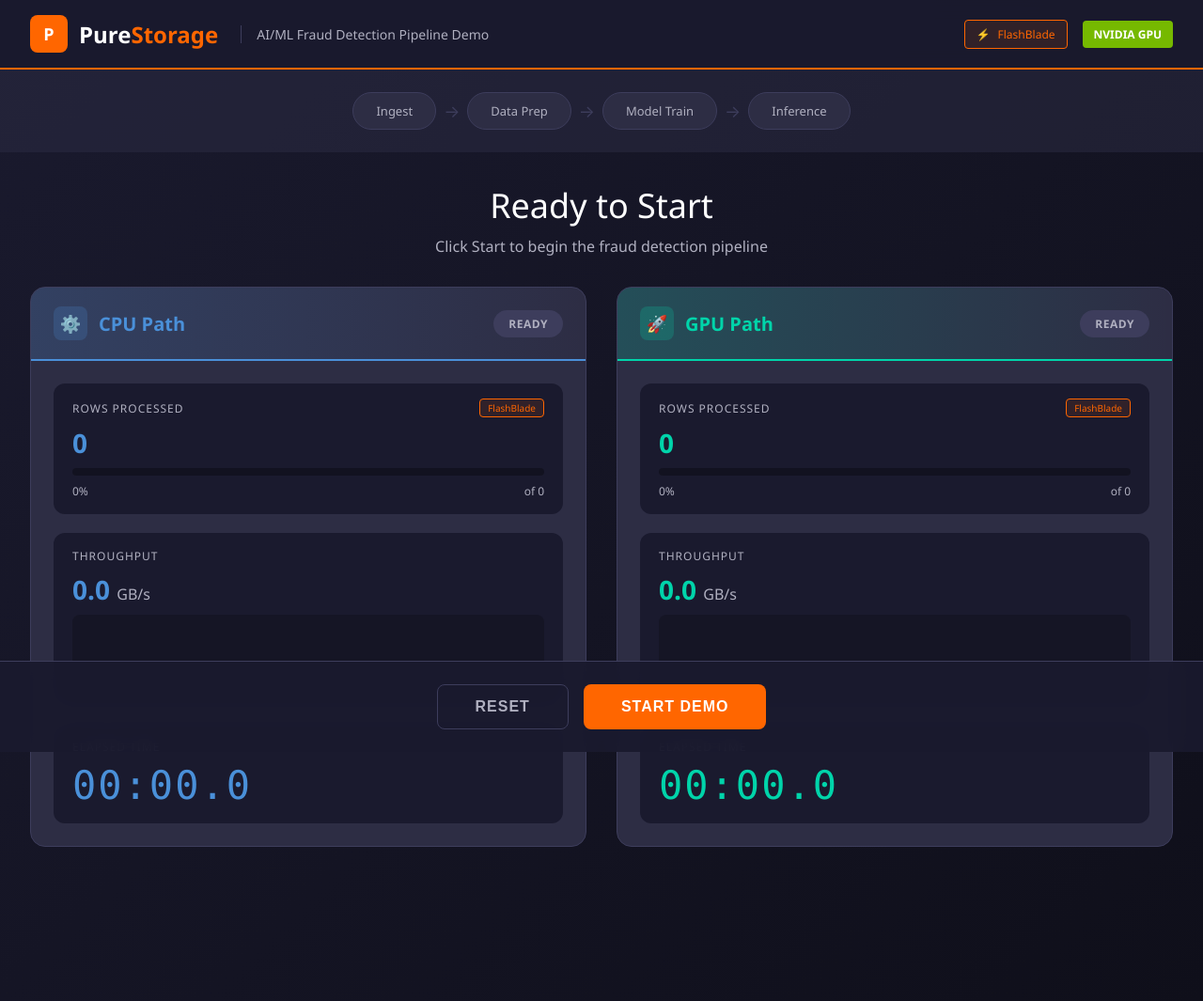
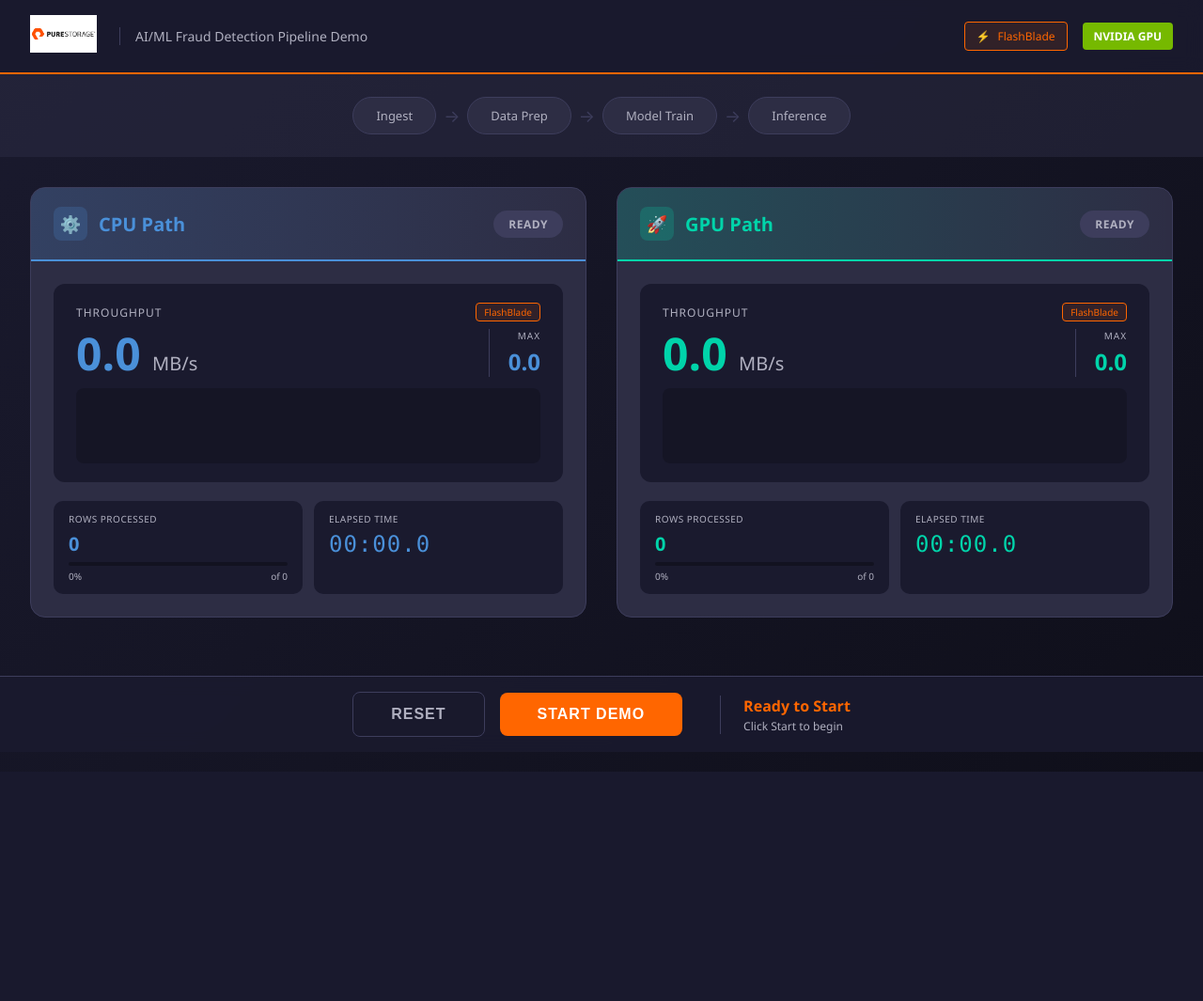
Before and after one commit to PureStorage-OpenConnect/fraud-detection-demo, a Flask app: page / in a window 1280 px wide. Shown: the whole page at 94% size. After the commit the page ends 821 px from the top, so only its background shows below. Run offline with Flask 3, Linux system fonts and the light colour scheme; data that the repository does not hold is empty; some libraries are stand-ins or nearby versions.

Commit message:
Dashboard layout improvements and throughput display enhancements
- Change throughput from GB/s to MB/s for better visibility
- Add max throughput tracking and display
- Reorganize layout: bigger throughput widget, smaller rows/time side by side
- Move stage info to control bar (remove "Stage N:" prefix)
- Add Pure Storage logo (hyperlinked to purestorage.com) and favicon
- Update worker.py to report throughput_mbps

Co-Authored-By: Claude Opus 4.5 <noreply@anthropic.com>

```diff
--- a/v2/dashboard/app.py
+++ b/v2/dashboard/app.py
@@ -46,7 +46,8 @@ class WorkerMetrics:
     rows_processed: int = 0
     total_rows: int = 0
     bytes_processed: int = 0
-    throughput_gbps: float = 0.0
+    throughput_mbps: float = 0.0
+    max_throughput_mbps: float = 0.0
     elapsed_seconds: float = 0.0
     is_complete: bool = False
     error: Optional[str] = None
@@ -100,13 +101,17 @@ class DemoState:
             worker_metrics.rows_processed = metrics.get('rows_processed', 0)
             worker_metrics.total_rows = metrics.get('total_rows', 0)
             worker_metrics.bytes_processed = metrics.get('bytes_processed', 0)
-            worker_metrics.throughput_gbps = metrics.get('throughput_gbps', 0.0)
+            worker_metrics.throughput_mbps = metrics.get('throughput_mbps', 0.0)
             worker_metrics.elapsed_seconds = metrics.get('elapsed_seconds', 0.0)
+
+            # Track max throughput
+            if worker_metrics.throughput_mbps > worker_metrics.max_throughput_mbps:
+                worker_metrics.max_throughput_mbps = worker_metrics.throughput_mbps
 
             # Add to history for chart
             worker_metrics.history.append({
                 'time': time.time(),
-                'throughput': metrics.get('throughput_gbps', 0.0)
+                'throughput': metrics.get('throughput_mbps', 0.0)
             })
             # Keep last 100 points
             if len(worker_metrics.history) > 100:
@@ -122,10 +127,14 @@ class DemoState:
             worker_metrics.rows_processed = metrics.get('rows_processed', 0)
             worker_metrics.total_rows = metrics.get('total_rows', 0)
             worker_metrics.bytes_processed = metrics.get('bytes_processed', 0)
-            worker_metrics.throughput_gbps = metrics.get('throughput_gbps', 0.0)
+            worker_metrics.throughput_mbps = metrics.get('throughput_mbps', 0.0)
             worker_metrics.elapsed_seconds = metrics.get('elapsed_seconds', 0.0)
             worker_metrics.is_complete = True
             worker_metrics.error = metrics.get('error')
+
+            # Track max throughput on completion too
+            if worker_metrics.throughput_mbps > worker_metrics.max_throughput_mbps:
+                worker_metrics.max_throughput_mbps = worker_metrics.throughput_mbps
 
             # Check if both workers complete
             if state.cpu.is_complete and state.gpu.is_complete:
@@ -142,7 +151,8 @@ class DemoState:
                         'rows_processed': state.cpu.rows_processed,
                         'total_rows': state.cpu.total_rows,
                         'bytes_processed': state.cpu.bytes_processed,
-                        'throughput_gbps': state.cpu.throughput_gbps,
+                        'throughput_mbps': state.cpu.throughput_mbps,
+                        'max_throughput_mbps': state.cpu.max_throughput_mbps,
                         'elapsed_seconds': state.cpu.elapsed_seconds,
                         'is_complete': state.cpu.is_complete,
                         'error': state.cpu.error,
@@ -152,7 +162,8 @@ class DemoState:
                         'rows_processed': state.gpu.rows_processed,
                         'total_rows': state.gpu.total_rows,
                         'bytes_processed': state.gpu.bytes_processed,
-                        'throughput_gbps': state.gpu.throughput_gbps,
+                        'throughput_mbps': state.gpu.throughput_mbps,
+                        'max_throughput_mbps': state.gpu.max_throughput_mbps,
                         'elapsed_seconds': state.gpu.elapsed_seconds,
                         'is_complete': state.gpu.is_complete,
                         'error': state.gpu.error,
@@ -192,8 +203,8 @@ class DemoState:
                         'cpu_time': cpu_time,
                         'gpu_time': gpu_time,
                         'speedup': round(speedup, 2),
-                        'cpu_throughput': state.cpu.throughput_gbps,
-                        'gpu_throughput': state.gpu.throughput_gbps
+                        'cpu_throughput': state.cpu.max_throughput_mbps,
+                        'gpu_throughput': state.gpu.max_throughput_mbps
                     }
 
                     summary['totals']['cpu_time'] += cpu_time
--- a/v2/dashboard/static/css/dashboard.css
+++ b/v2/dashboard/static/css/dashboard.css
@@ -51,6 +51,12 @@ body {
     display: flex;
     align-items: center;
     gap: 12px;
+}
+
+.pure-logo-img {
+    height: 40px;
+    width: auto;
+    object-fit: contain;
 }
 
 .pure-logo-icon {
@@ -327,6 +333,115 @@ body {
 .metric-value.cpu { color: var(--cpu-blue); }
 .metric-value.gpu { color: var(--gpu-green); }
 
+/* Large throughput value */
+.metric-value-large {
+    font-size: 48px;
+    font-weight: 700;
+    line-height: 1;
+}
+
+.metric-value-large .unit {
+    font-size: 20px;
+    font-weight: 400;
+    color: var(--text-secondary);
+}
+
+.metric-value-large.cpu { color: var(--cpu-blue); }
+.metric-value-large.gpu { color: var(--gpu-green); }
+
+/* Throughput card layout */
+.throughput-card {
+    padding: 20px 24px;
+}
+
+.throughput-row {
+    display: flex;
+    justify-content: space-between;
+    align-items: center;
+    margin-bottom: 12px;
+}
+
+.throughput-current {
+    flex: 1;
+}
+
+.throughput-max {
+    text-align: right;
+    padding-left: 20px;
+    border-left: 1px solid var(--pure-gray-light);
+}
+
+.max-label {
+    font-size: 10px;
+    color: var(--text-secondary);
+    text-transform: uppercase;
+    letter-spacing: 1px;
+    margin-bottom: 4px;
+}
+
+.max-value {
+    font-size: 24px;
+    font-weight: 600;
+}
+
+.max-value.cpu { color: var(--cpu-blue); }
+.max-value.gpu { color: var(--gpu-green); }
+
+/* Small metrics row (side by side) */
+.metrics-row {
+    display: grid;
+    grid-template-columns: 1fr 1fr;
+    gap: 12px;
+}
+
+.metric-card-small {
+    background: var(--pure-gray-dark);
+    border-radius: 10px;
+    padding: 12px 16px;
+}
+
+.metric-label-small {
+    font-size: 10px;
+    color: var(--text-secondary);
+    text-transform: uppercase;
+    letter-spacing: 0.5px;
+    margin-bottom: 6px;
+}
+
+.metric-value-small {
+    font-size: 20px;
+    font-weight: 600;
+    margin-bottom: 6px;
+}
+
+.metric-value-small.cpu { color: var(--cpu-blue); }
+.metric-value-small.gpu { color: var(--gpu-green); }
+
+.timer-display-small {
+    font-family: 'SF Mono', 'Consolas', monospace;
+    font-size: 24px;
+    font-weight: 400;
+    letter-spacing: 1px;
+}
+
+.timer-display-small.cpu { color: var(--cpu-blue); }
+.timer-display-small.gpu { color: var(--gpu-green); }
+
+.progress-bar-small {
+    height: 4px;
+    background: rgba(0, 0, 0, 0.3);
+    border-radius: 2px;
+    overflow: hidden;
+    margin-bottom: 4px;
+}
+
+.progress-text-small {
+    display: flex;
+    justify-content: space-between;
+    font-size: 10px;
+    color: var(--text-secondary);
+}
+
 /* Progress Bar */
 .progress-bar {
     height: 8px;
@@ -414,8 +529,9 @@ body {
 .control-bar {
     display: flex;
     justify-content: center;
+    align-items: center;
     gap: 16px;
-    padding: 24px 32px;
+    padding: 16px 32px;
     background: rgba(26, 26, 46, 0.95);
     border-top: 1px solid var(--pure-gray-light);
     position: fixed;
@@ -423,6 +539,26 @@ body {
     left: 0;
     right: 0;
     backdrop-filter: blur(10px);
+}
+
+.stage-info {
+    margin-left: 24px;
+    padding-left: 24px;
+    border-left: 1px solid var(--pure-gray-light);
+    display: flex;
+    flex-direction: column;
+    gap: 2px;
+}
+
+.stage-name-display {
+    font-size: 16px;
+    font-weight: 600;
+    color: var(--pure-orange);
+}
+
+.stage-desc-display {
+    font-size: 12px;
+    color: var(--text-secondary);
 }
 
 .btn {
--- a/v2/dashboard/static/js/dashboard.js
+++ b/v2/dashboard/static/js/dashboard.js
@@ -112,8 +112,11 @@ function updateWorkerMetrics(worker, metrics) {
     document.getElementById(`${prefix}-progress-pct`).textContent = `${pct.toFixed(0)}%`;
     document.getElementById(`${prefix}-total-rows`).textContent = `of ${formatNumber(metrics.total_rows)}`;
 
-    // Throughput
-    document.getElementById(`${prefix}-throughput`).textContent = metrics.throughput_gbps.toFixed(2);
+    // Throughput (now MB/s)
+    document.getElementById(`${prefix}-throughput`).textContent = metrics.throughput_mbps.toFixed(1);
+
+    // Max Throughput
+    document.getElementById(`${prefix}-max-throughput`).textContent = metrics.max_throughput_mbps.toFixed(1);
 
     // Timer
     document.getElementById(`${prefix}-timer`).textContent = formatTime(metrics.elapsed_seconds);
@@ -153,7 +156,7 @@ function updateInsight(cpuMetrics, gpuMetrics) {
         }
 
         // Update insight text based on throughput difference
-        const throughputRatio = gpuMetrics.throughput_gbps / Math.max(cpuMetrics.throughput_gbps, 0.1);
+        const throughputRatio = gpuMetrics.throughput_mbps / Math.max(cpuMetrics.throughput_mbps, 0.1);
         if (throughputRatio > 2) {
             document.getElementById('insight-text').textContent =
                 `GPU demanding ${throughputRatio.toFixed(1)}x higher throughput — FlashBlade delivering without bottleneck`;
@@ -178,10 +181,9 @@ function updateUI(state) {
     if (stageName && state.stages[stageName]) {
         const stageData = state.stages[stageName];
 
-        // Update title
-        document.getElementById('stage-title').innerHTML =
-            `Stage ${state.current_stage_idx + 1}: <span>${STAGE_NAMES[stageName]}</span>`;
-        document.getElementById('stage-subtitle').textContent = STAGE_SUBTITLES[stageName];
+        // Update stage info in control bar
+        document.getElementById('stage-name-display').textContent = STAGE_NAMES[stageName];
+        document.getElementById('stage-desc-display').textContent = STAGE_SUBTITLES[stageName];
 
         // Update worker metrics
         updateWorkerMetrics('cpu', stageData.cpu);
@@ -205,9 +207,8 @@ function updateUI(state) {
         }
     } else if (state.current_stage_idx < 0) {
         // Not started yet
-        document.getElementById('stage-title').textContent = 'Ready to Start';
-        document.getElementById('stage-subtitle').textContent =
-            'Click Start to begin the fraud detection pipeline';
+        document.getElementById('stage-name-display').textContent = 'Ready to Start';
+        document.getElementById('stage-desc-display').textContent = 'Click Start to begin';
         document.getElementById('btn-start').disabled = false;
         document.getElementById('btn-start').textContent = 'Start Demo';
     }
@@ -295,10 +296,15 @@ async function resetDemo() {
             document.getElementById(`${prefix}-progress-pct`).textContent = '0%';
             document.getElementById(`${prefix}-total-rows`).textContent = 'of 0';
             document.getElementById(`${prefix}-throughput`).textContent = '0.0';
+            document.getElementById(`${prefix}-max-throughput`).textContent = '0.0';
             document.getElementById(`${prefix}-timer`).textContent = '00:00.0';
             document.getElementById(`${prefix}-status`).textContent = 'Ready';
             document.getElementById(`${prefix}-status`).className = 'path-status';
         });
+
+        // Reset stage info
+        document.getElementById('stage-name-display').textContent = 'Ready to Start';
+        document.getElementById('stage-desc-display').textContent = 'Click Start to begin';
 
         // Reset charts
         if (cpuChart) cpuChart.updateSeries([{ data: [] }]);
@@ -409,7 +415,7 @@ async function showSummary() {
                 labels: { style: { colors: '#B0B0C0' } }
             },
             yaxis: {
-                title: { text: 'Throughput (GB/s)', style: { color: '#B0B0C0' } },
+                title: { text: 'Throughput (MB/s)', style: { color: '#B0B0C0' } },
                 labels: { style: { colors: '#B0B0C0' } }
             },
             legend: {
--- a/v2/dashboard/templates/index.html
+++ b/v2/dashboard/templates/index.html
@@ -4,6 +4,7 @@
     <meta charset="UTF-8">
     <meta name="viewport" content="width=device-width, initial-scale=1.0">
     <title>Pure Storage - Fraud Detection Demo v2</title>
+    <link rel="icon" type="image/png" href="/static/images/favicon.ico">
     <script src="https://cdn.jsdelivr.net/npm/apexcharts"></script>
     <link rel="stylesheet" href="/static/css/dashboard.css">
 </head>
@@ -11,10 +12,9 @@
     <!-- Header -->
     <header class="header">
         <div class="logo-section">
-            <div class="pure-logo">
-                <div class="pure-logo-icon">P</div>
-                <div class="pure-logo-text">Pure<span>Storage</span></div>
-            </div>
+            <a href="https://www.purestorage.com" target="_blank" rel="noopener noreferrer">
+                <img src="/static/images/purestorage-logo.jpg" alt="Pure Storage" class="pure-logo-img">
+            </a>
             <div class="demo-title">AI/ML Fraud Detection Pipeline Demo</div>
         </div>
         <div class="header-right">
@@ -42,11 +42,6 @@
 
     <!-- Main Content - Stage View -->
     <main class="main-content" id="stage-view">
-        <div class="stage-header">
-            <h1 class="stage-title" id="stage-title">Ready to Start</h1>
-            <p class="stage-subtitle" id="stage-subtitle">Click Start to begin the fraud detection pipeline</p>
-        </div>
-
         <div class="comparison-grid">
             <!-- CPU Path -->
             <div class="path-card">
@@ -58,37 +53,41 @@
                     <div class="path-status" id="cpu-status">Ready</div>
                 </div>
                 <div class="path-metrics">
-                    <!-- Rows Processed -->
-                    <div class="metric-card">
+                    <!-- Throughput - Primary metric, bigger -->
+                    <div class="metric-card throughput-card">
                         <div class="metric-header">
-                            <span class="metric-label">Rows Processed</span>
+                            <span class="metric-label">Throughput</span>
                             <span class="flashblade-badge small">FlashBlade</span>
                         </div>
-                        <div class="metric-value cpu" id="cpu-rows">0</div>
-                        <div class="progress-bar">
-                            <div class="progress-fill cpu" id="cpu-progress" style="width: 0%"></div>
+                        <div class="throughput-row">
+                            <div class="throughput-current">
+                                <div class="metric-value-large cpu"><span id="cpu-throughput">0.0</span> <span class="unit">MB/s</span></div>
+                            </div>
+                            <div class="throughput-max">
+                                <div class="max-label">MAX</div>
+                                <div class="max-value cpu" id="cpu-max-throughput">0.0</div>
+                            </div>
                         </div>
-                        <div class="progress-text">
-                            <span id="cpu-progress-pct">0%</span>
-                            <span id="cpu-total-rows">of 0</span>
-                        </div>
-                    </div>
-
-                    <!-- Throughput -->
-                    <div class="metric-card">
-                        <div class="metric-header">
-                            <span class="metric-label">Throughput</span>
-                        </div>
-                        <div class="metric-value cpu"><span id="cpu-throughput">0.0</span> <span class="unit">GB/s</span></div>
                         <div id="cpu-chart" class="throughput-chart"></div>
                     </div>
 
-                    <!-- Timer -->
-                    <div class="metric-card">
-                        <div class="metric-header">
-                            <span class="metric-label">Elapsed Time</span>
+                    <!-- Rows + Timer side by side -->
+                    <div class="metrics-row">
+                        <div class="metric-card-small">
+                            <div class="metric-label-small">Rows Processed</div>
+                            <div class="metric-value-small cpu" id="cpu-rows">0</div>
+                            <div class="progress-bar-small">
+                                <div class="progress-fill cpu" id="cpu-progress" style="width: 0%"></div>
+                            </div>
+                            <div class="progress-text-small">
+                                <span id="cpu-progress-pct">0%</span>
+                                <span id="cpu-total-rows">of 0</span>
+                            </div>
                         </div>
-                        <div class="timer-display cpu" id="cpu-timer">00:00.0</div>
+                        <div class="metric-card-small">
+                            <div class="metric-label-small">Elapsed Time</div>
+                            <div class="timer-display-small cpu" id="cpu-timer">00:00.0</div>
+                        </div>
                     </div>
                 </div>
             </div>
@@ -103,37 +102,41 @@
                     <div class="path-status" id="gpu-status">Ready</div>
                 </div>
                 <div class="path-metrics">
-                    <!-- Rows Processed -->
-                    <div class="metric-card">
+                    <!-- Throughput - Primary metric, bigger -->
+                    <div class="metric-card throughput-card">
                         <div class="metric-header">
-                            <span class="metric-label">Rows Processed</span>
+                            <span class="metric-label">Throughput</span>
                             <span class="flashblade-badge small">FlashBlade</span>
                         </div>
-                        <div class="metric-value gpu" id="gpu-rows">0</div>
-                        <div class="progress-bar">
-                            <div class="progress-fill gpu" id="gpu-progress" style="width: 0%"></div>
+                        <div class="throughput-row">
+                            <div class="throughput-current">
+                                <div class="metric-value-large gpu"><span id="gpu-throughput">0.0</span> <span class="unit">MB/s</span></div>
+                            </div>
+                            <div class="throughput-max">
+                                <div class="max-label">MAX</div>
+                                <div class="max-value gpu" id="gpu-max-throughput">0.0</div>
+                            </div>
                         </div>
-                        <div class="progress-text">
-                            <span id="gpu-progress-pct">0%</span>
-                            <span id="gpu-total-rows">of 0</span>
-                        </div>
-                    </div>
-
-                    <!-- Throughput -->
-                    <div class="metric-card">
-                        <div class="metric-header">
-                            <span class="metric-label">Throughput</span>
-                        </div>
-                        <div class="metric-value gpu"><span id="gpu-throughput">0.0</span> <span class="unit">GB/s</span></div>
                         <div id="gpu-chart" class="throughput-chart"></div>
                     </div>
 
-                    <!-- Timer -->
-                    <div class="metric-card">
-                        <div class="metric-header">
-                            <span class="metric-label">Elapsed Time</span>
+                    <!-- Rows + Timer side by side -->
+                    <div class="metrics-row">
+                        <div class="metric-card-small">
+                            <div class="metric-label-small">Rows Processed</div>
+                            <div class="metric-value-small gpu" id="gpu-rows">0</div>
+                            <div class="progress-bar-small">
+                                <div class="progress-fill gpu" id="gpu-progress" style="width: 0%"></div>
+                            </div>
+                            <div class="progress-text-small">
+                                <span id="gpu-progress-pct">0%</span>
+                                <span id="gpu-total-rows">of 0</span>
+                            </div>
                         </div>
-                        <div class="timer-display gpu" id="gpu-timer">00:00.0</div>
+                        <div class="metric-card-small">
+                            <div class="metric-label-small">Elapsed Time</div>
+                            <div class="timer-display-small gpu" id="gpu-timer">00:00.0</div>
+                        </div>
                     </div>
                 </div>
             </div>
@@ -190,7 +193,7 @@
         <!-- Throughput Comparison -->
         <div class="throughput-section">
             <div class="section-title">
-                FlashBlade Throughput by Stage
+                FlashBlade Max Throughput by Stage (MB/s)
                 <span class="badge">⚡ Pure Storage</span>
             </div>
             <div id="summary-throughput-chart" style="height: 250px;"></div>
@@ -214,6 +217,10 @@
     <div class="control-bar">
         <button class="btn btn-secondary" id="btn-reset" onclick="resetDemo()">Reset</button>
         <button class="btn btn-primary" id="btn-start" onclick="startDemo()">Start Demo</button>
+        <div class="stage-info" id="stage-info">
+            <span class="stage-name-display" id="stage-name-display">Ready to Start</span>
+            <span class="stage-desc-display" id="stage-desc-display">Click Start to begin</span>
+        </div>
     </div>
 
     <script src="/static/js/dashboard.js"></script>
```
Also changed, not shown: v2/worker-cpu/worker.py (+4 -4 lines), v2/dashboard/static/images/favicon.ico (added), v2/dashboard/static/images/purestorage-logo.jpg (added).
